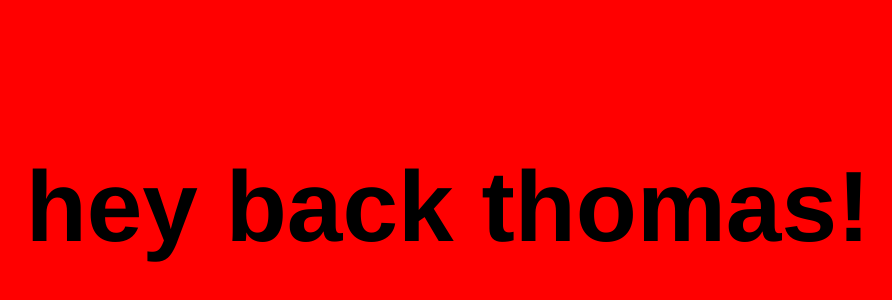
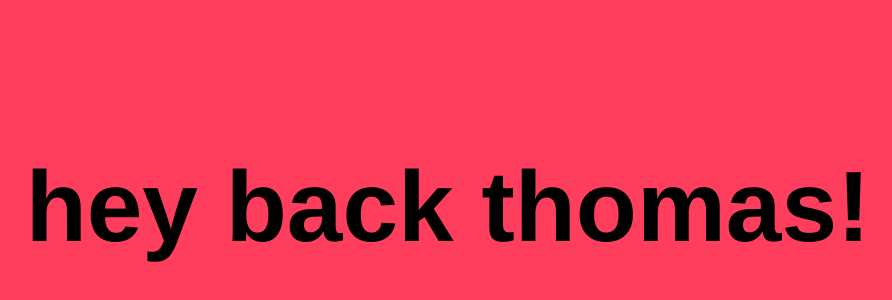
Before and after one commit to curvgrl5000/website-with-different-background-colors, a plain HTML site: page index.html in a window 1280 px wide. Shown: the part 238-538 px from the top of the page, without its empty margins (200-1092 px from the left). Drawn offline with Linux system fonts and the light colour scheme.

Commit message:
update the red background with rgba(255, 0, 43, 0.76) from brandon mathis

```diff
--- a/index.html
+++ b/index.html
@@ -3,7 +3,7 @@
 <head>
 	<style type="text/css">
 	h1 {position: absolute; top:40%; width: 100%; text-align:center;font-family: Helvetica;font-size:100;}
-	body {background-color: red}
+	body {background-color: rgba(255, 0, 43, 0.76)}
 </style>
 
 </head>
```
